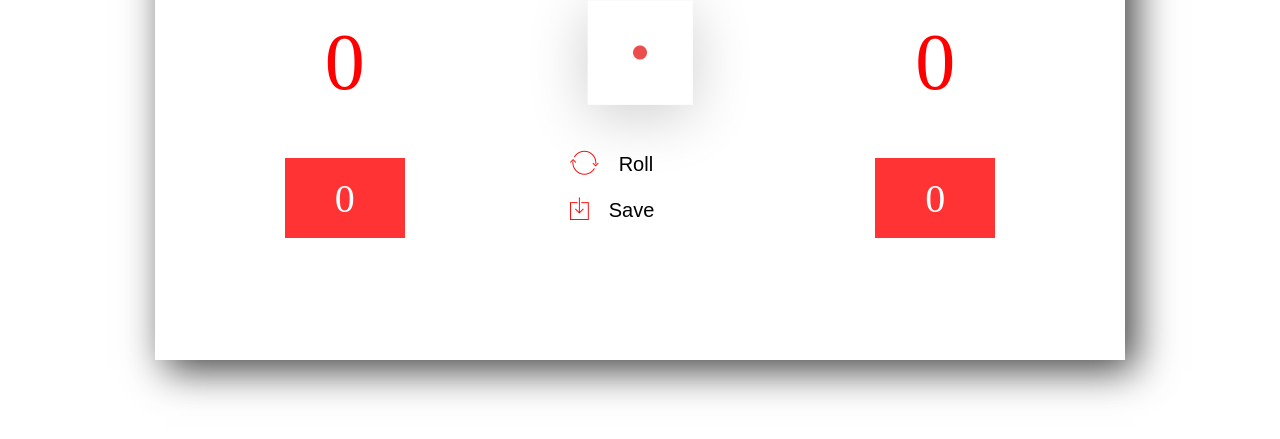
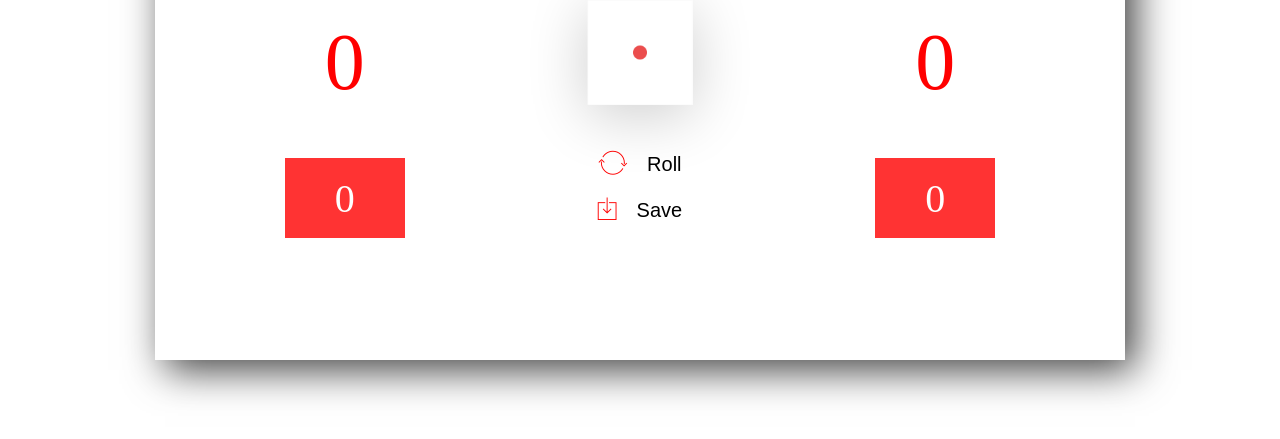
Before and after one commit to PisoDev77/pigTheDiceGame, a plain HTML site: page index.html in a window 1280 px wide. Shown: the part 295-734 px from the top of the page. Drawn offline with nearby package versions, Linux system fonts and the light colour scheme.

Commit message:
fix: Add style of button wrapper
button wrapper에 flex를 주어 버튼들을 가운데 정렬

```diff
--- a/static/style.css
+++ b/static/style.css
@@ -69,6 +69,12 @@ main {
   order: 1;
 }
 
+.btn-wrapper {
+  display: flex;
+  flex-flow: column nowrap;
+  align-items: center;
+}
+
 .new-btn,
 .save-btn,
 .roll-btn {
```
